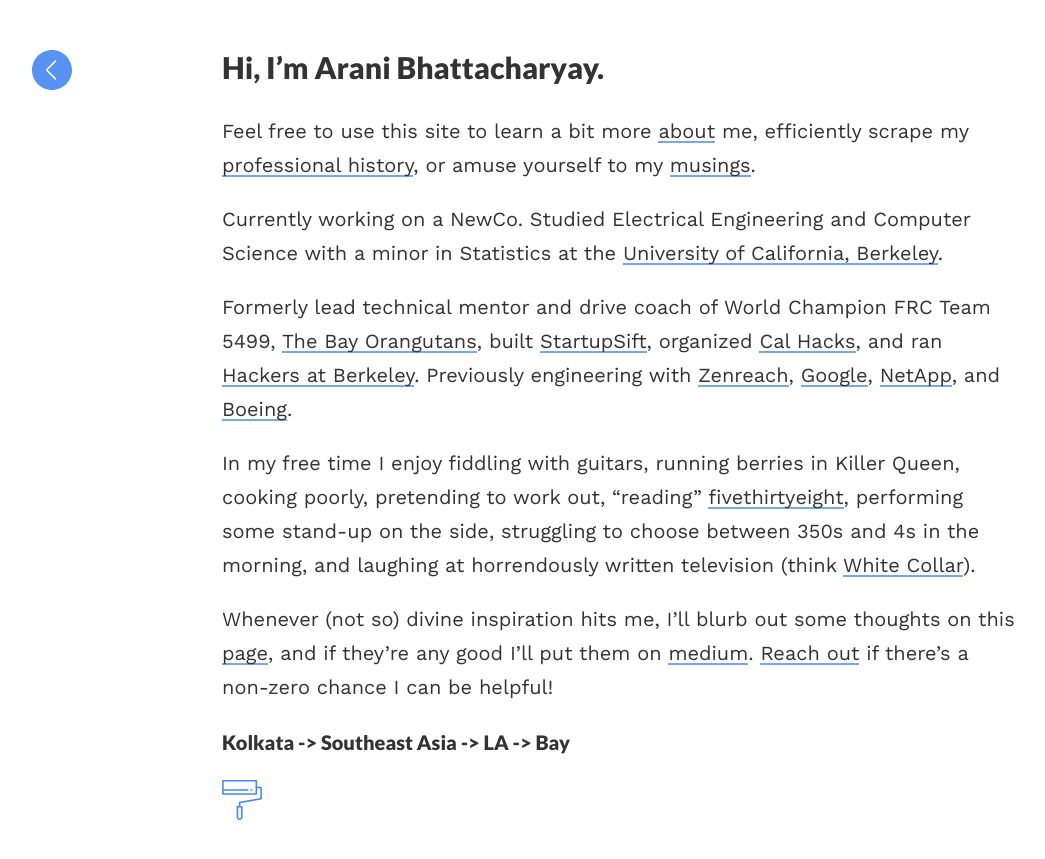
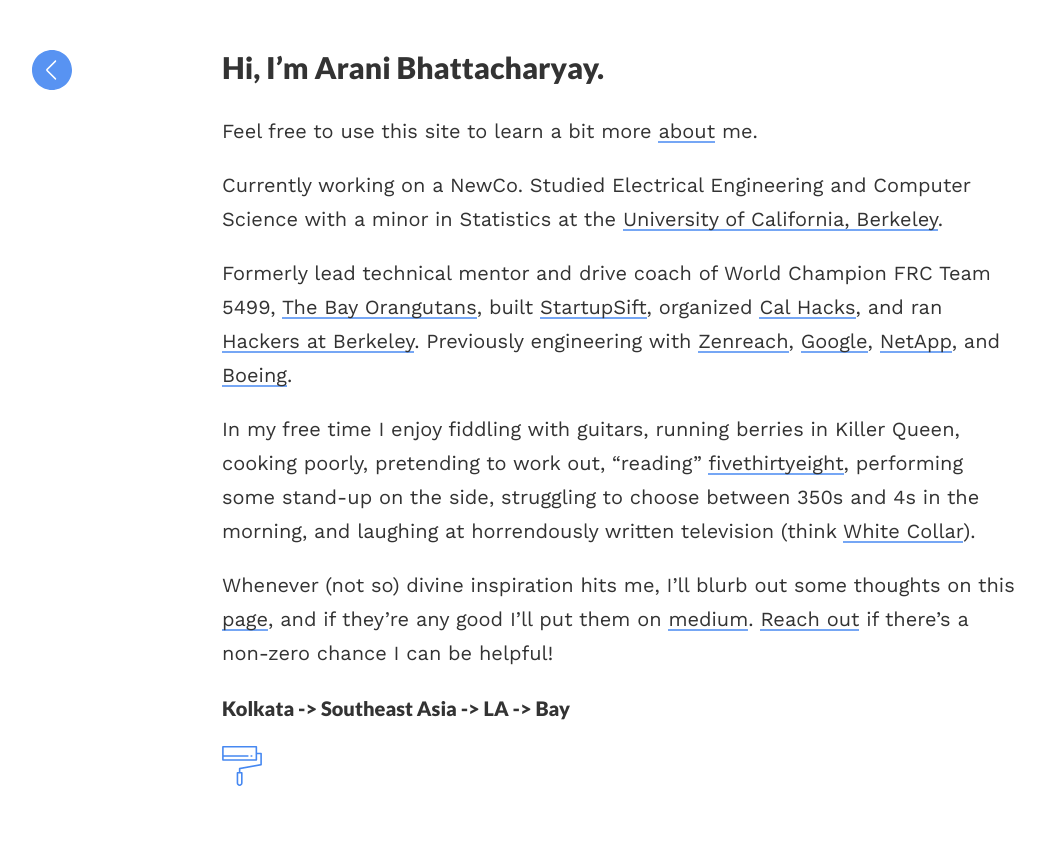
Before and after one commit to aranibatta/aranibatta.github.io, a Jekyll site: the page built from index.md, in a window 1280 px wide. Shown: the top 859 px of the page, without its empty margins (18-1063 px from the left). Built offline with Jekyll 4.4.1, drawn with Linux system fonts in a browser that asks for light colours; our own code applies the rules of GitHub Pages for plain Markdown files.

Commit message:
Update index.md

```diff
--- a/index.md
+++ b/index.md
@@ -5,7 +5,7 @@
 Hi, I'm arani bhattacharyay.
 ------
 
-Feel free to use this site to learn a bit more [about](http://arani.io/about) me, efficiently scrape my [professional history](https://drive.google.com/file/d/0BzdGCwU1D9LTS0dlaDgtSkw2YVk/view?usp=sharing), or amuse yourself to my [musings](http://blog.bhattacharyay.com).
+Feel free to use this site to learn a bit more [about](http://arani.io/about) me.
 
 Currently working on a NewCo. Studied Electrical Engineering and Computer Science with a minor in Statistics at the [University of California, Berkeley](http://berkeley.edu).
 
```
